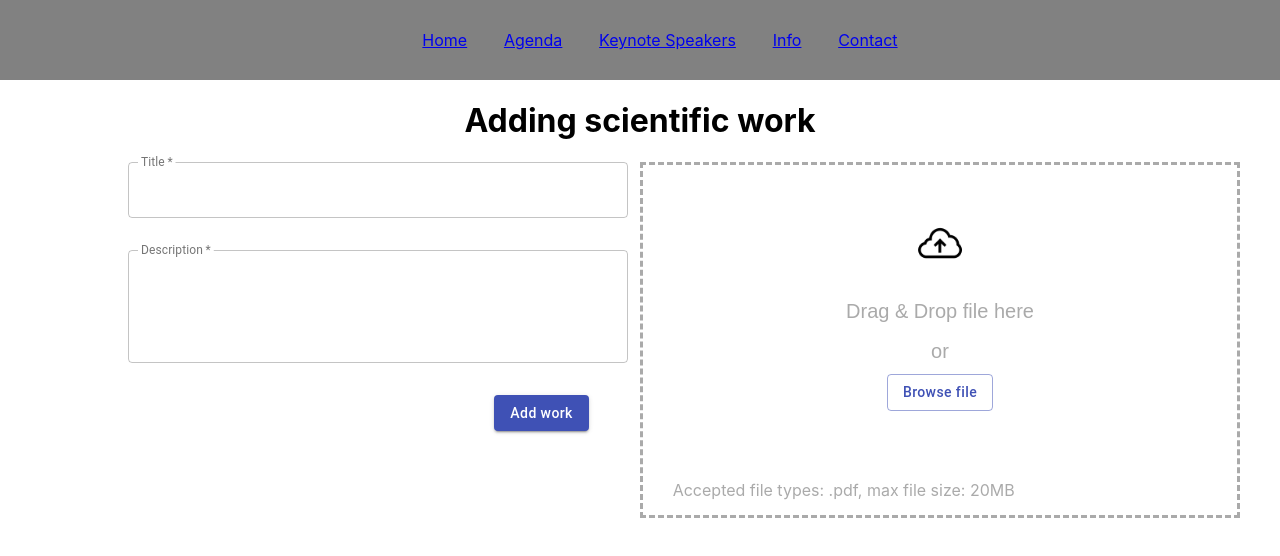
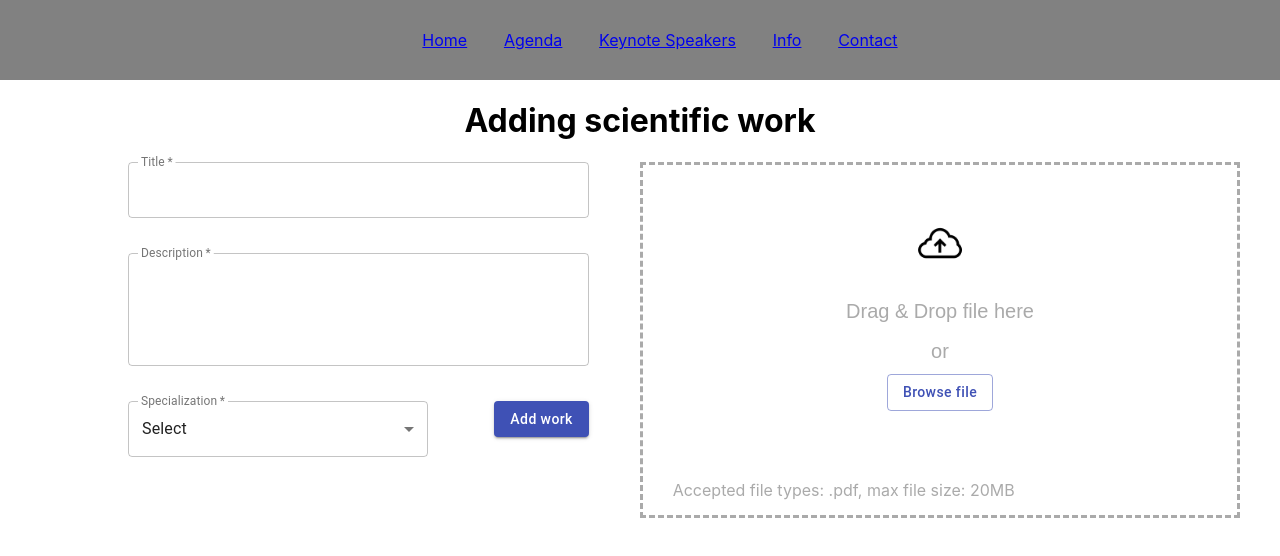
Before and after one commit to WyimaginowaneKoniki/Kongres, a React (Create React App) app in the folder web-client/: page /adding-work in a window 1280 px wide. Shown: the top 556 px of the page. Built offline with nearby package versions, Linux system fonts and the light colour scheme.

Commit message:
Add select and requirements for title and description

```diff
--- a/web-client/src/pages/adding-work.js
+++ b/web-client/src/pages/adding-work.js
@@ -12,14 +12,14 @@ import MenuItem from "@material-ui/core/MenuItem";
 import FormControl from "@material-ui/core/FormControl";
 import Select from "@material-ui/core/Select";
 import Container from "@material-ui/core/Container";
-// import Visibility from "@material-ui/icons/Visibility";
-// import VisibilityOff from "@material-ui/icons/VisibilityOff";
+import Visibility from "@material-ui/icons/Visibility";
+import VisibilityOff from "@material-ui/icons/VisibilityOff";
 import IconButton from "@material-ui/core/IconButton";
 import InputAdornment from "@material-ui/core/InputAdornment";
 import FormHelperText from "@material-ui/core/FormHelperText";
-// import * as yup from "yup";
-// import { useForm } from "react-hook-form";
-// import { yupResolver } from "@hookform/resolvers/yup";
+import * as yup from "yup";
+import { useForm } from "react-hook-form";
+import { yupResolver } from "@hookform/resolvers/yup";
 const { useState } = React;
 
 function AddingWork(props) {
@@ -46,7 +46,14 @@ function AddingWork(props) {
     },
     textField: {
       marginBottom: "32px",
-      width: "500px",
+      width: "100%",
+    },
+    menuItem: {
+      textAlign: "left",
+    },
+    formControl: {
+      marginBottom: "32px",
+      width: "300px",
     },
     inputLabel: {
       backgroundColor: "white",
@@ -72,29 +79,61 @@ function AddingWork(props) {
     console.log(_file);
   };
 
+  const [specialization, setSpecialization] = React.useState("");
+  const schema = yup.object().shape({
+    title: yup
+      .string()
+      .matches(/^[A-Za-z0-9]*$/, "Title should only contain letters and digits")
+      .max(128, "Title should be 128 characters or less")
+      .required("Required field"),
+    description: yup
+      .string()
+      .matches(
+        /^[A-Za-z0-9]*$/,
+        "Description should only contain letters and digits"
+      )
+      .max(255, "Description should be 255 characters or less")
+      .required("Required field"),
+  });
+
+  const { addingWork, handleSubmit, errors } = useForm({
+    mode: "onBlur",
+    resolver: yupResolver(schema),
+  });
+
+  const handleChangeSelect = (event) => {
+    setSpecialization(event.target.value);
+  };
+
   return (
     <div className={style.main}>
       <h1>Adding scientific work</h1>
       <div className={style.left}>
         <div className={style.container}>
-          <form noValidate>
+          <form
+            noValidate
+            onSubmit={handleSubmit((data) => alert(JSON.stringify(data)))}
+          >
             {/* Title */}
             <FormControl
               className={style.textField}
               required
               name="title"
               variant="outlined"
-              //   error={!!errors.title}
+              error={!!errors.title}
             >
               <InputLabel shrink className={style.inputLabel}>
                 Title
               </InputLabel>
               <OutlinedInput
-                // inputRef={adding}
-                id="title-adding"
+                inputRef={addingWork}
+                id="title-adding-work"
                 name="title"
                 // onChange={handleChange("title")}
               />
+              <FormHelperText error={true} id="helper-text-title-adding-work">
+                {errors?.title?.message}
+              </FormHelperText>
             </FormControl>
 
             {/* Description */}
@@ -103,30 +142,90 @@ function AddingWork(props) {
               required
               name="description"
               variant="outlined"
-              //   error={!!errors.description}
+              error={!!errors.description}
             >
               <InputLabel shrink className={style.inputLabel}>
                 Description
               </InputLabel>
               <OutlinedInput
-                // inputRef={adding}
-                id="description-adding"
+                inputRef={addingWork}
+                id="description-adding-work"
                 name="description"
                 multiline
                 rows={4}
                 // onChange={handleChange("description")}
               />
+              <FormHelperText
+                error={true}
+                id="helper-text-description-adding-work"
+              >
+                {errors?.description?.message}
+              </FormHelperText>
             </FormControl>
-          </form>
+
+            {/* Specialization Input - Select*/}
+            <FormControl
+              variant="outlined"
+              name="specialization"
+              className={style.formControl}
+              required
+              error={!!errors.specialization}
+            >
+              <InputLabel
+                shrink
+                htmlFor="specialization-signup"
+                className={style.inputLabel}
+              >
+                Specialization
+              </InputLabel>
+              <Select
+                displayEmpty
+                name="specialization"
+                value={specialization}
+                onChange={handleChangeSelect}
+                input={
+                  <OutlinedInput
+                    notched
+                    inputRef={addingWork}
+                    name="specialization"
+                    id="specialization-signup"
+                  />
+                }
+              >
+                <MenuItem className={style.MenuItem} value="">
+                  Select
+                </MenuItem>
+                <MenuItem className={style.MenuItem} value={"Computer Science"}>
+                  Computer Science
+                </MenuItem>
+                <MenuItem className={style.MenuItem} value={"Mathematics"}>
+                  Mathematics
+                </MenuItem>
+                <MenuItem className={style.MenuItem} value={"Biology"}>
+                  Biology
+                </MenuItem>
+                <MenuItem className={style.MenuItem} value={"Chemistry"}>
+                  Chemistry
+                </MenuItem>
+                <MenuItem className={style.MenuItem} value={"Psychics"}>
+                  Psychics
+                </MenuItem>
+                <MenuItem className={style.MenuItem} value={"Geography"}>
+                  Geography
+                </MenuItem>
+              </Select>
+            </FormControl>
 
             <Button
+              className={style.addButton}
+              color="primary"
+              type="submit"
               variant="contained"
-            color="primary"
-            className={style.addButton}
               onClick={buttonClick}
             >
               Add work
             </Button>
+          </form>
         </div>
       </div>
       <div className={style.right}>
```
Lines whose indentation alone changed are shown as unchanged.
